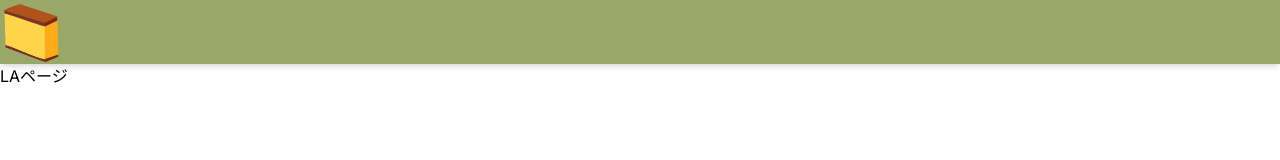
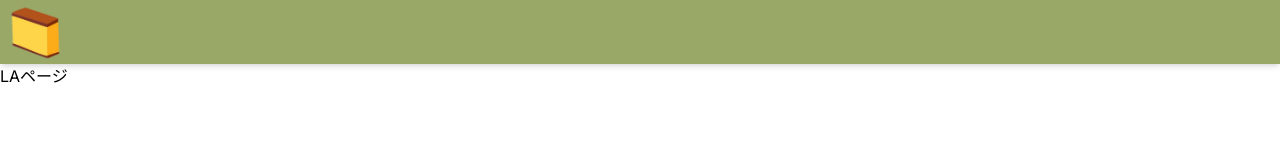
Before and after one commit to prapro-ou/castella-frontend, a Next.js app: page / in a window 1280 px wide. Shown: the top 160 px of the page. Built offline with nearby package versions, Linux system fonts and the light colour scheme.

Commit message:
changed Header-icon size&position

```diff
--- a/app/layout.js
+++ b/app/layout.js
@@ -1,6 +1,7 @@
 import './globals.css';
 import { Inter } from 'next/font/google';
 import Image from 'next/image';
+import icon from '@/public/icon/castella/icon.png';
 
 const inter = Inter({ subsets: ['latin'] });
 
@@ -21,7 +22,7 @@ export default function RootLayout({ children }) {
 }
 
 function Header() {
-  return <header className='h-16 bg-primary shadow-md'>
-    <Image src='/icon/castella/icon.png' width={64} height={64} alt="icon"/>
-      </header>;
-}
+  return (<header className='flex items-center h-16 bg-primary shadow-md'>
+    <Image className='ml-2' src={icon} width={56} height={56} alt="icon"/>
+      </header>
+);}
```
